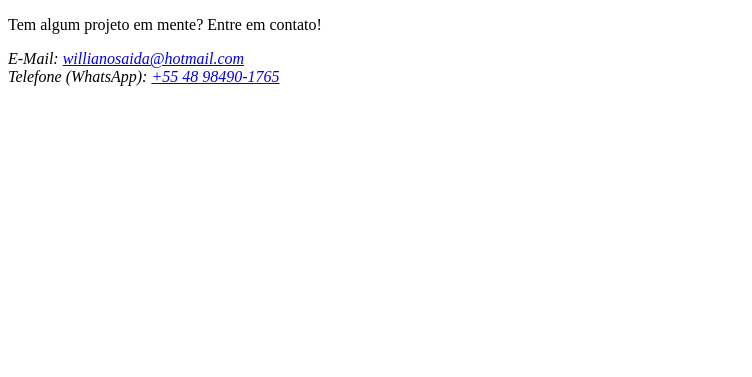
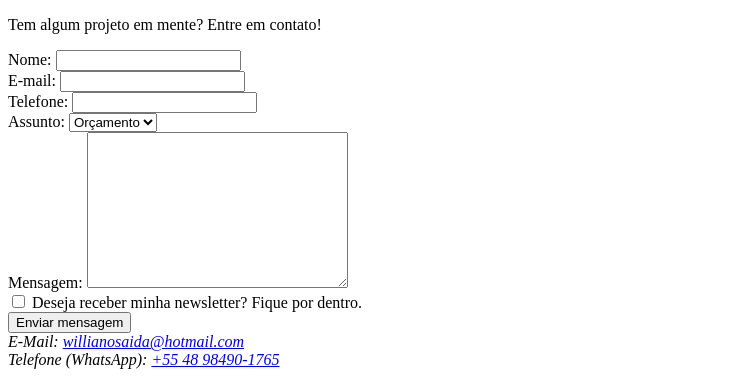
Before and after one commit to willianosaida/site, a plain HTML site: page index.html in a window 1280 px wide. Shown: the part 594-971 px from the top of the page, without its empty margins (0-752 px from the left). Before the commit the page ends 800 px from the top, so only its background shows below. Drawn offline with Linux system fonts and the light colour scheme.

Commit message:
commit add forms

```diff
--- a/index.html
+++ b/index.html
@@ -60,6 +60,37 @@
             <h2>Contato</h2>
             <p>Tem algum projeto em mente? Entre em contato!</p>
 
+            <form action="">
+                <label for="nome">Nome: </label>
+                <input type="text" id="nome" name="nome" required> <br>
+
+                <label for="email">E-mail: </label>
+                <input type="email" id="email" name="email" required> <br>
+
+                <label for="telefone">Telefone: </label>
+                <input type="tel" id="telefone" name="telefone"> <br>
+
+                <label for="assunto">Assunto: </label>
+                <select name="assunto" id="assunto">
+                    <option value="orcamento">Orçamento</option>
+                    <option value="duvida">Dúvida</option>
+                    <option value="outro">Outro</option>
+                </select>
+
+                <br>
+
+                <label for="mensagem">Mensagem: </label>
+                <textarea name="mensagem" id="mensagem" cols="30" rows="10" required></textarea> <br>
+
+                <input type="checkbox" name="inscricao" id="inscricao">
+                <label for="inscricao">Deseja receber minha newsletter? Fique por dentro.</label>
+
+                <br>
+
+                <input type="submit" value="Enviar mensagem">
+
+            </form>
+
             <address>
                 E-Mail: <a href="mailto">willianosaida@hotmail.com</a> <br>
                 Telefone (WhatsApp): <a href="tel">+55 48 98490-1765</a>
```
